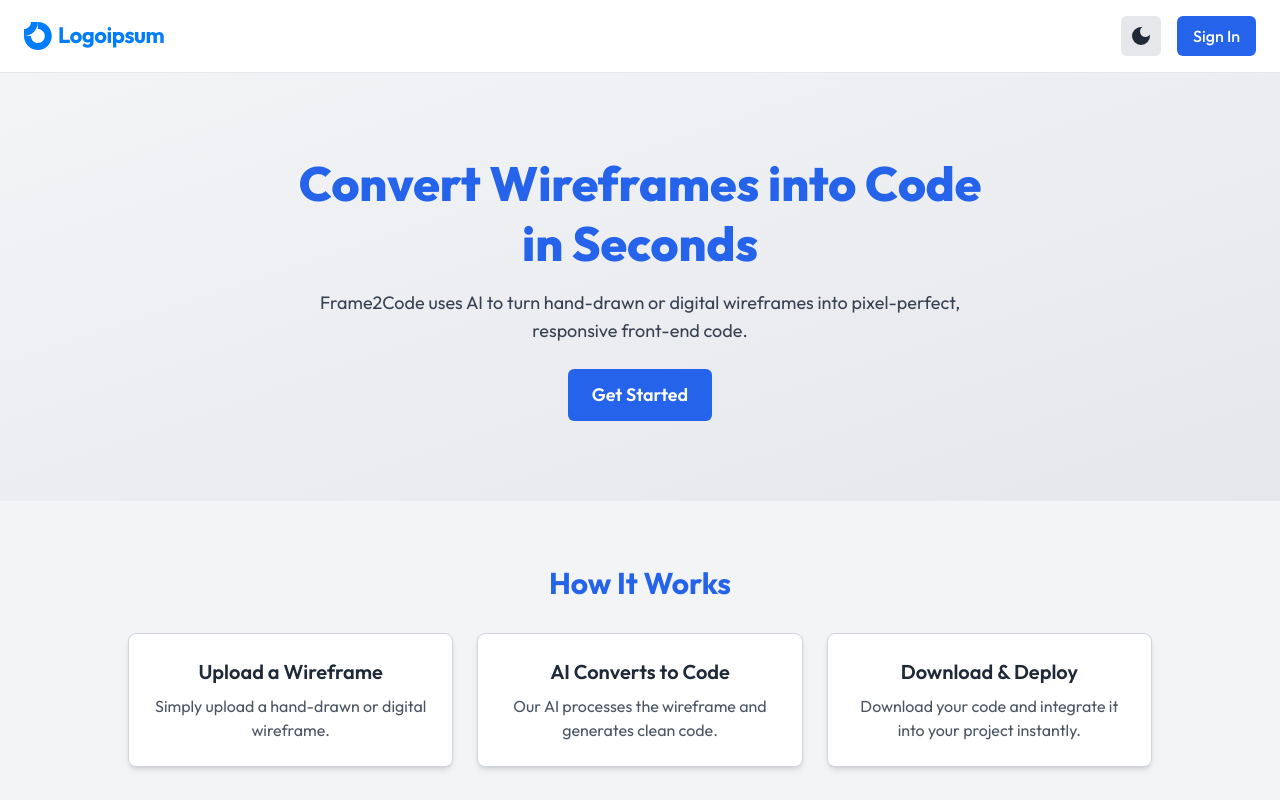
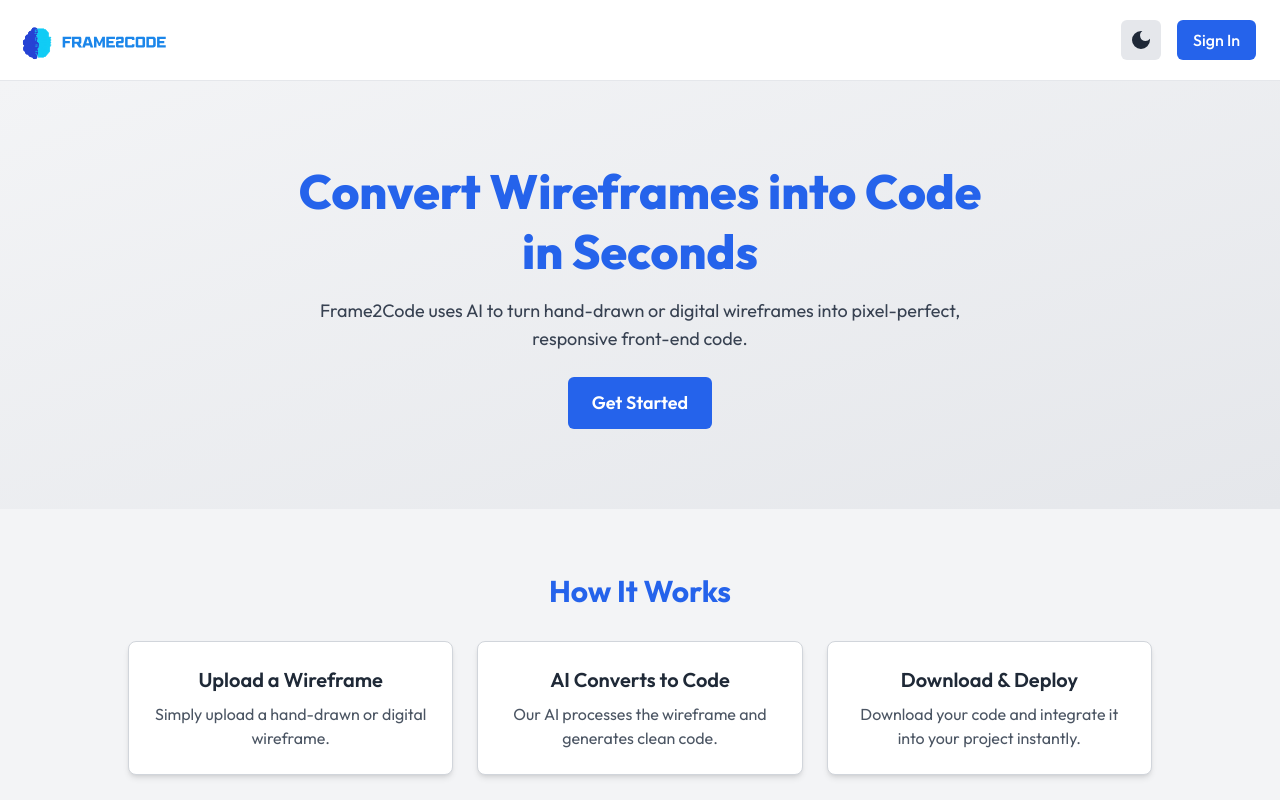
Before and after one commit to Hafeezbaig/frame2code-app-v1, a Next.js app: page / in a window 1280 px wide. Shown: the top 800 px of the page. Built offline with nearby package versions, Linux system fonts and the light colour scheme; no server answers.

Commit message:
bugs fixed and logo updated

```diff
--- a/app/_components/AppSidebar.tsx
+++ b/app/_components/AppSidebar.tsx
@@ -50,9 +50,9 @@ export function AppSidebar() {
         <Sidebar>
             <SidebarHeader>
                 <div className='p-4'>
-                    <Image src={'./logo.svg'} alt='logo' width={100} height={100}
+                    <Image src={'./logo2.svg'} alt='logo' width={120} height={120}
                         className='w-full h-full' />
-                    <h2 className='text-sm text-gray-400 text-center'>Build Awesome</h2>
+                    <h2 className='text-sm text-gray-400 text-center'>Build & Deploy</h2>
                 </div>
             </SidebarHeader>
             <SidebarContent>
@@ -79,7 +79,7 @@ export function AppSidebar() {
                 </SidebarGroup>
             </SidebarContent>
             <SidebarFooter>
-                <h2 className='p-2 text-gray-400 text-sm'>Release v1.1.0</h2>
+                <h2 className='p-2 text-gray-400 text-sm'>Release v1.0</h2>
             </SidebarFooter>
         </Sidebar>
     )
--- a/app/page.tsx
+++ b/app/page.tsx
@@ -36,8 +36,8 @@ export default function Home() {
     <div className="min-h-screen flex flex-col bg-white dark:bg-gray-900 text-gray-900 dark:text-white transition-colors">
       {/* Header */}
       <header className="w-full bg-white dark:bg-gray-800 border-b border-gray-200 dark:border-gray-700 py-4 px-6 flex justify-between items-center shadow-md">
-        <Link href="/" className="flex items-center">
-          <Image src="/logo.svg" alt="Frame2Code" width={140} height={40} />
+        <Link href="/" className="flex items-center ml-[-30px] mt-2">
+          <Image src="/logo2.svg" alt="Frame2Code" width={200} height={40} />
         </Link>
 
         <div className="flex items-center gap-4">
```
Also changed, not shown: public/logo2.svg (added).
